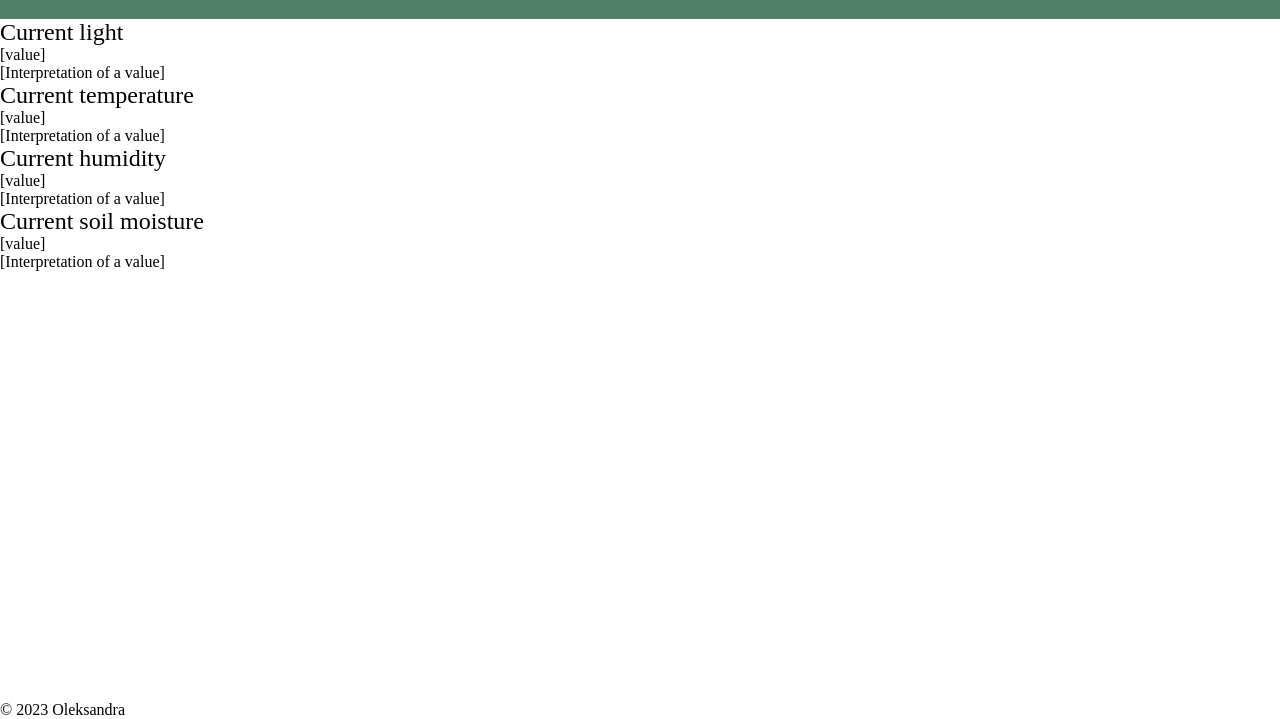
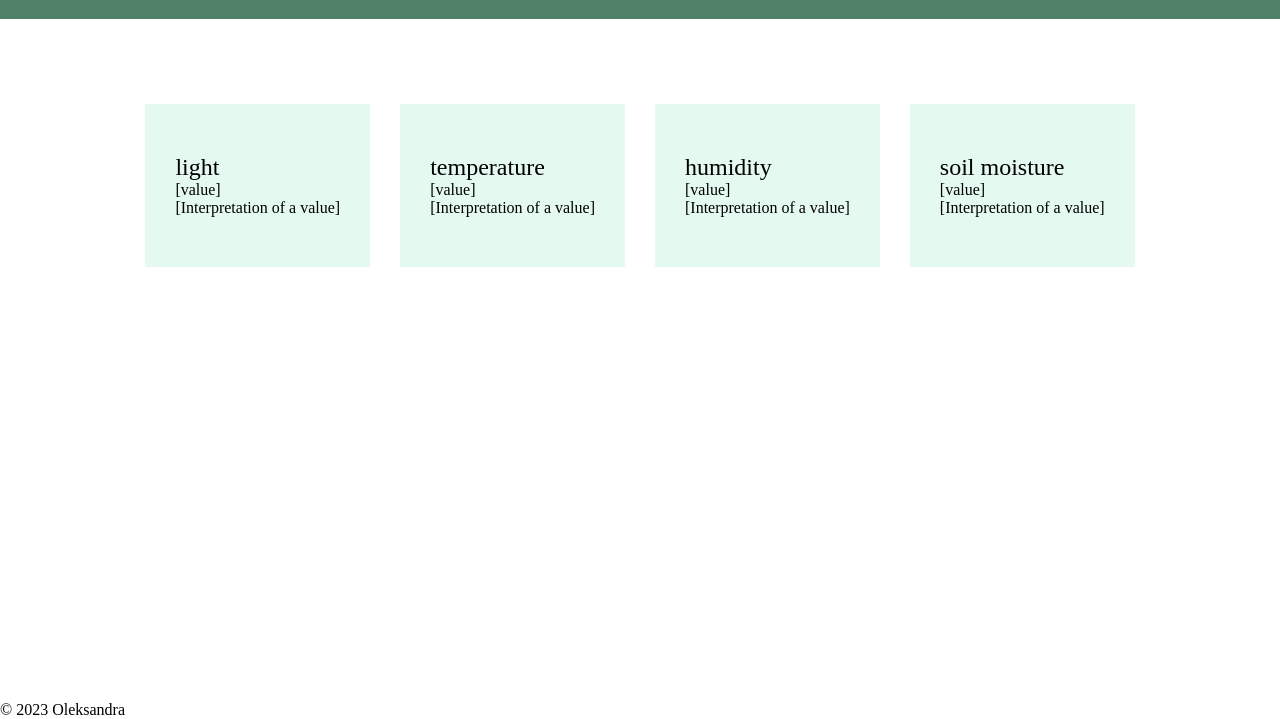
Before and after one commit to Sanchousina/PlantCare, a plain HTML site: page index.html in a window 1280 px wide. Shown: the part 81-800 px from the top of the page. Drawn offline with Linux system fonts and the light colour scheme.

Commit message:
Styled main section

```diff
--- a/index.html
+++ b/index.html
@@ -14,26 +14,36 @@
       </h1>
     </header>
     <main class="main">
-      <section>
-        <h2>Current light</h2>
+      <div class="dashboard_items">
+        <section class="dashboard__column">
+          <div class="column-content">
+            <h2> light</h2>
             <div id="currLightValue">[value]</div>
             <div id="currLightInterpret">[Interpretation of a value]</div>
+          </div>
         </section>
-      <section>
-        <h2>Current temperature</h2>
+        <section class="dashboard__column">
+          <div class="column-content">
+            <h2> temperature</h2>
             <div id="currTempValue">[value]</div>
             <div id="currTempInterpret">[Interpretation of a value]</div>
+          </div>
         </section>
-      <section>
-        <h2>Current humidity</h2>
+        <section class="dashboard__column">
+          <div class="column-content">
+            <h2> humidity</h2>
             <div id="currHumidValue">[value]</div>
             <div id="currHumidInterpret">[Interpretation of a value]</div>
+          </div>
         </section>
-      <section>
-        <h2>Current soil moisture</h2>
+        <section class="dashboard__column">
+          <div class="column-content">
+            <h2> soil moisture</h2>
             <div id="currSoilValue">[value]</div>
             <div id="currSoilInterpret">[Interpretation of a value]</div>
+          </div>
         </section>
+      </div>
     </main>
     <footer class="footer">
       <p>© 2023 Oleksandra</p>
--- a/style.css
+++ b/style.css
@@ -39,6 +39,7 @@ h1, h2, h3, h4, h5, h6 {
 
 .main {
   flex: 1 1 auto;
+  margin: 0 auto;
 }
 
 .header {
@@ -55,3 +56,22 @@ h1 {
   font-size: 48px;
   font-weight: 600;
 }
+
+.main {
+  padding: 70px 15px 20px 15px;
+}
+
+.dashboard_items {
+  display: flex;
+  flex-wrap: wrap;
+}
+
+.dashboard__column {
+  flex: 0 1 calc(100% / 4);
+  padding: 15px;
+}
+
+.column-content {
+  background-color: #e4f9ef;
+  padding: 50px 30px;
+}
```
Lines whose indentation alone changed are shown as unchanged.
